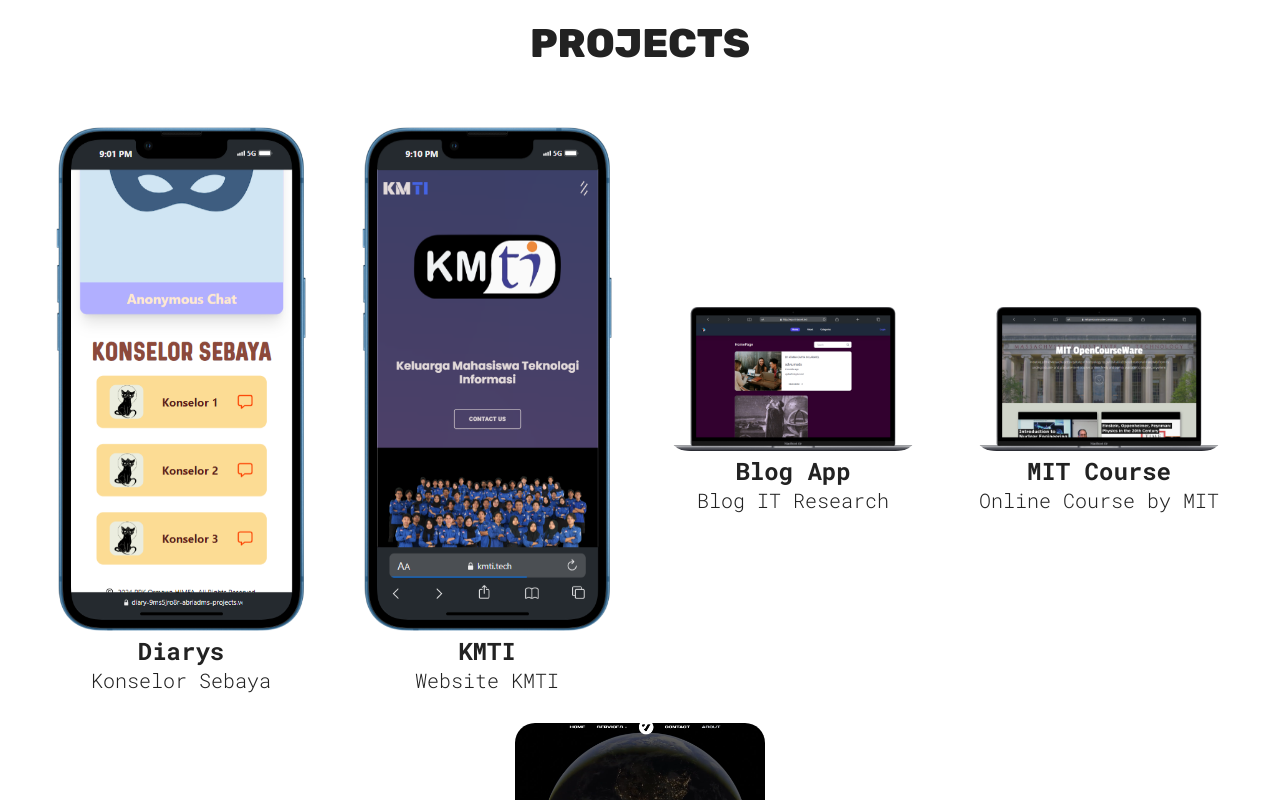
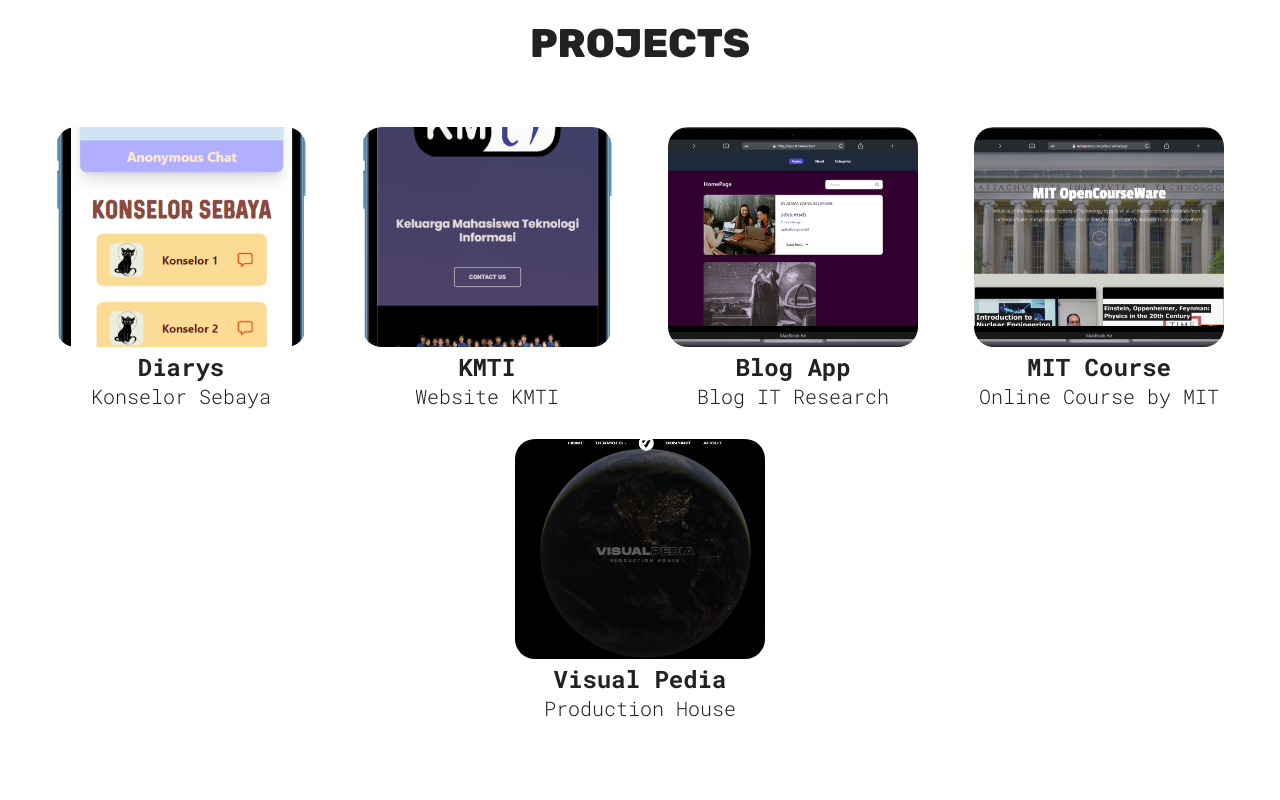
Before and after one commit to abriadm/portfolio-v2, a React (Vite) app: page / in a window 1280 px wide. Shown: the part 880-1680 px from the top of the page. Built offline with nearby package versions, Linux system fonts and the light colour scheme.

Commit message:
update project style

```diff
--- a/src/sections/Projects/ProjectsStyle.module.css
+++ b/src/sections/Projects/ProjectsStyle.module.css
@@ -4,7 +4,9 @@
     text-align: center;
 
     img {
-        max-width: 250px;
+        width: 250px;
+        height: 220px;
+        object-fit: cover;
         align-self: center;
         background-color: var(--project-card-bg);
         border-radius: 20px;
```
